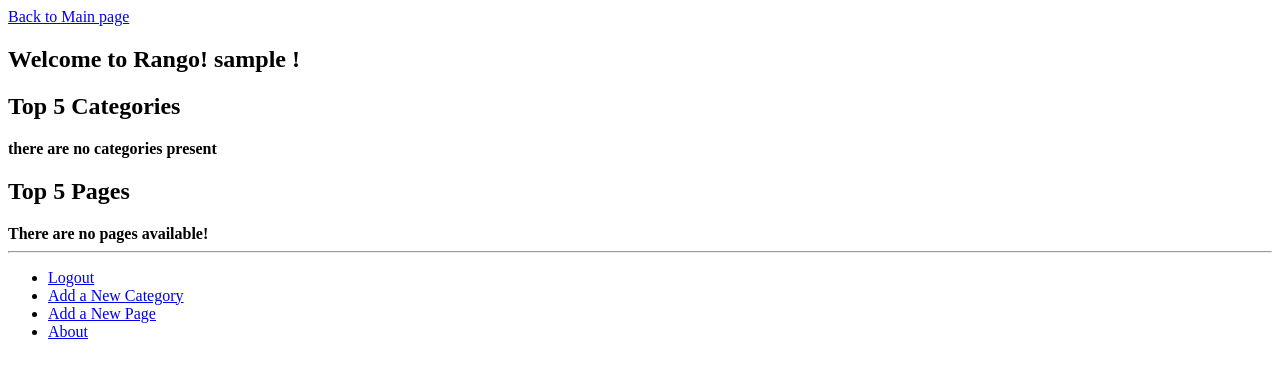
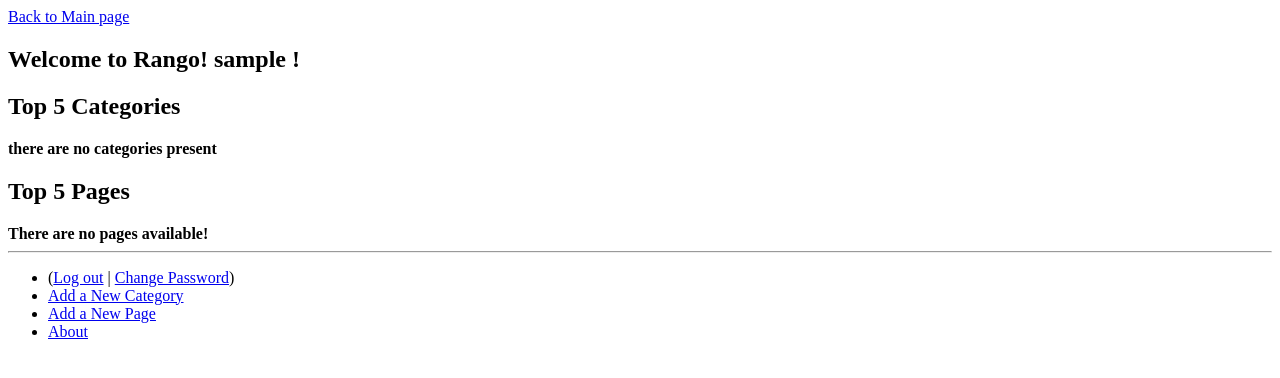
Before and after one commit to wy123123/MysiteDjango, a Django app: page /rango/ in a window 1280 px wide. Shown: the top 378 px of the page. Run offline with Django 3.2, Linux system fonts and the light colour scheme; the visitor is signed in with stand-in values (Sample User, id 1); data that the repository does not hold is empty; parts of the project's set-up code (start-up, migrations or seed data) failed here and were passed over.

Commit message:
Added change password function
need to change the code that redirect to main page after successful
password reset

```diff
--- a/new_tango/new_tango/urls.py
+++ b/new_tango/new_tango/urls.py
@@ -17,9 +17,14 @@ from django.conf.urls import include, url
 from django.contrib import admin
 from django.conf import settings
 from django.conf.urls.static import static
-
+from registration.backends.simple.views import RegistrationView
+class MyRegistrationView(RegistrationView):
+    def get_success_url(self,request, user):
+        return '/rango/'
 urlpatterns = [
     url(r'^admin/', include(admin.site.urls)),
 	url(r'^rango/', include('rango.urls')),
+    url(r'^accounts/register/$', MyRegistrationView.as_view(), name='registration_register'),
+    url(r'^accounts/password/change/done$', MyRegistrationView.as_view(), name='auth_password_change'),
     url(r'^accounts/', include('registration.backends.default.urls')),
 ]+ static(settings.MEDIA_URL, document_root=settings.MEDIA_ROOT)
--- a/new_tango/rango/templates/base.html
+++ b/new_tango/rango/templates/base.html
@@ -22,7 +22,10 @@
 <div>
             <ul>
             {% if user.is_authenticated %}
-                <li><a href="{% url 'auth_logout' %}">Logout</a></li>
+                <li> (<a href="{% url 'auth_logout' %}">Log out</a> |
+        <a href="{% url 'auth_password_change' %}">Change Password</a>)</li>
+                <!--
+                <li><a href="{% url 'auth_logout' %}?next=/rango/">Logout</a></li>-->
                 <li><a href="{% url "add_category"%}">Add a New Category</a></li>
                 <li><a href="{% url "add_page"%}">Add a New Page</a></li>
             {% else %}
```
Also changed, not shown: new_tango/rango/templates/registration/password_change_form.html (added, +11 -0 lines), 2 other files.
